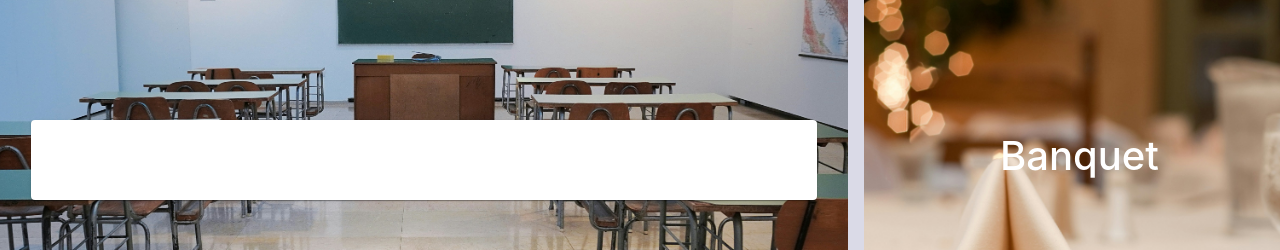
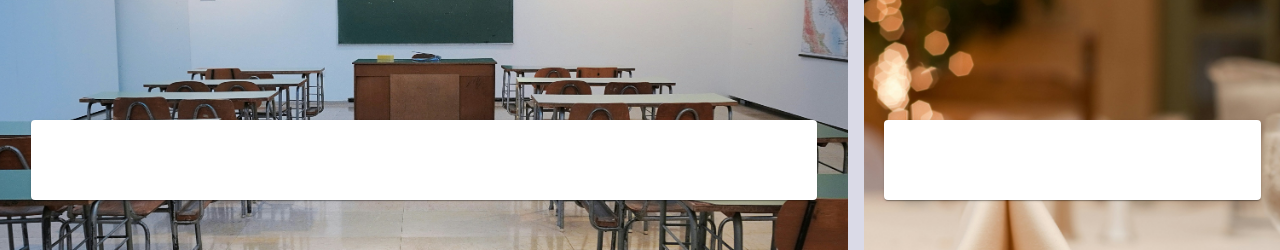
Before and after one commit to kunalborkar2001/kunalborkar2001-LetzStepIn-Assessment, a React (Create React App) app in the folder frontend/: page / in a window 1280 px wide. Shown: the part 1680-1930 px from the top of the page. Built offline with nearby package versions, Linux system fonts and the light colour scheme; a web font is replaced by a local one.

Commit message:
Added Banquet cards

```diff
--- a/frontend/src/Sections/Banquet/Banquet.css
+++ b/frontend/src/Sections/Banquet/Banquet.css
@@ -23,3 +23,11 @@
     transition: all 1s ease;
     letter-spacing: 1rem;
 }
+
+.Banquet .css-1c35hjw-MuiPaper-root-MuiAccordion-root {
+    width: 30vw;
+}
+
+.Banquet .css-1wz20g3 {
+    width: 30vw;
+}
--- a/frontend/src/Sections/Banquet/Banquet.jsx
+++ b/frontend/src/Sections/Banquet/Banquet.jsx
@@ -1,11 +1,28 @@
+import SlidingCard from "../../Components/SlidingCard/SlidingCard";
+import Accordion from '@mui/material/Accordion';
+import AccordionSummary from '@mui/material/AccordionSummary';
+import AccordionDetails from '@mui/material/AccordionDetails';
+import ExpandMoreIcon from '@mui/icons-material/ExpandMore';
+import banquet1 from "../../Assets/Banquet/banquet1.jpeg"
 import "./Banquet.css"
 
 const Banquet = () => {
   return (
     <div className="Banquet">
-      <h1>
-        Banquet
-      </h1>
+      <div >
+        <Accordion>
+          <AccordionSummary
+            expandIcon={<ExpandMoreIcon />}
+            aria-controls="panel1-content"
+            id="panel1-header"
+          >
+            <h1>Banquet</h1>
+          </AccordionSummary>
+          <AccordionDetails className='accordionCards'>
+            <SlidingCard image={banquet1}/>
+          </AccordionDetails>
+        </Accordion>
+      </div>
     </div>
   )
 }
--- a/frontend/src/Sections/Education/Education.css
+++ b/frontend/src/Sections/Education/Education.css
@@ -28,5 +28,9 @@
 
 
 .Education .css-1c35hjw-MuiPaper-root-MuiAccordion-root {
-    width: 56vw;
+    width: 56vw !important;
 }
+
+.Education .css-1wz20g3  {
+    width: 56vw !important;
+}
--- a/frontend/src/Sections/Pubs/Pubs.css
+++ b/frontend/src/Sections/Pubs/Pubs.css
@@ -47,9 +47,3 @@
 .Pubs .css-1wz20g3 {
     width: 90vw !important;
 }
-
-@media (max-width: 833px) {
-    .accordionCards {
-        flex-direction: column;
-    }
-}
--- a/frontend/src/index.css
+++ b/frontend/src/index.css
@@ -62,3 +62,9 @@ code {
   display: flex;
   gap: 5vw;
 }
+
+@media (max-width: 833px) {
+  .accordionCards {
+      flex-direction: column;
+  }
+}
```
Also changed, not shown: 1 other file (tests, documents, lock files or other folders).
